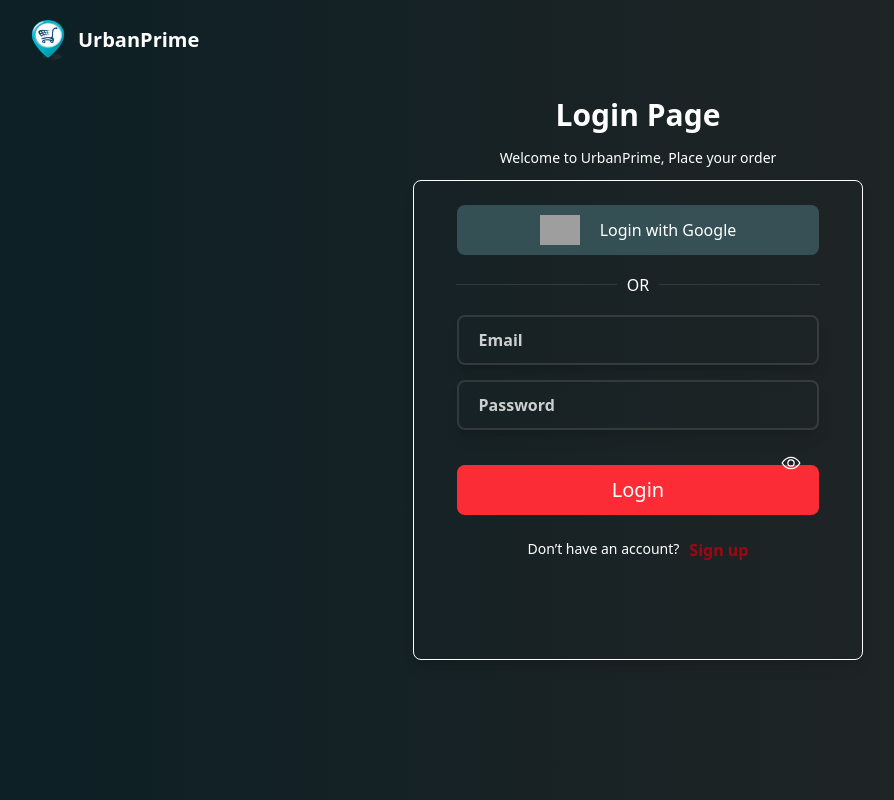
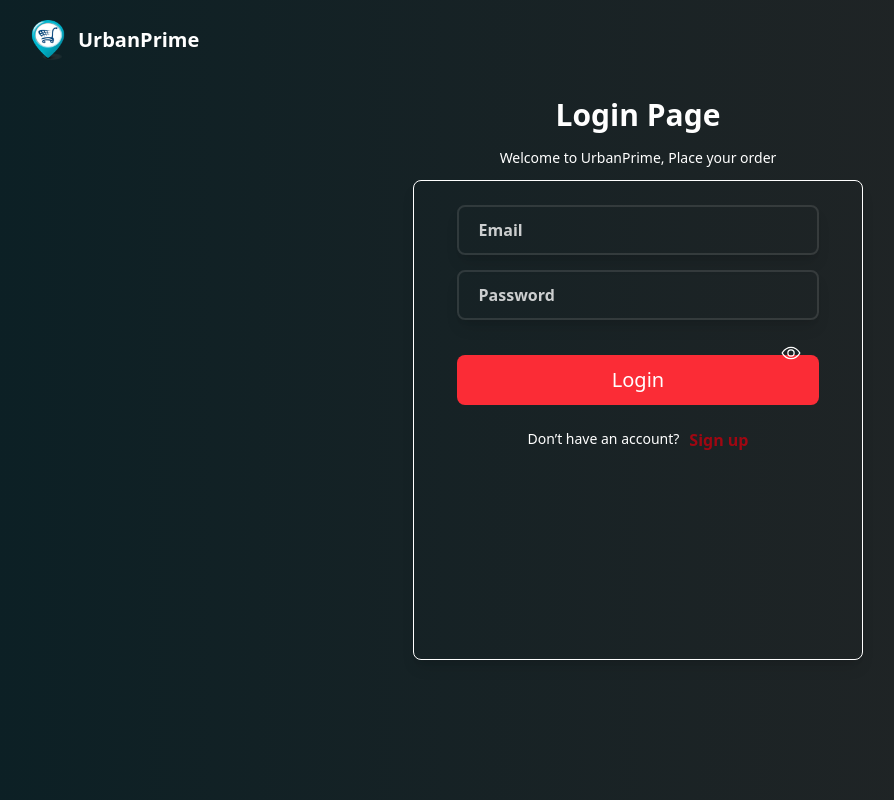
Before and after one commit to MohdNaasir/UrbanPrime, a React (Vite) app in the folder Ecommerce-main/frontend/: page /login in a window 1280 px wide. Shown: the whole page, without its empty margins (2-896 px from the left). Built offline with nearby package versions, Linux system fonts and the light colour scheme; no server answers; grey boxes are pictures that could not be loaded.

Commit message:
Update Login.jsx

```diff
--- a/Ecommerce-main/frontend/src/pages/Login.jsx
+++ b/Ecommerce-main/frontend/src/pages/Login.jsx
@@ -3,8 +3,8 @@ import { useNavigate } from "react-router-dom";
 import { IoEyeOffOutline, IoEyeOutline } from "react-icons/io5";
 import Logo from "../assets/vcart logo.png";
 import axios from "axios";
-import { signInWithPopup } from "firebase/auth";
-import { auth, provider } from "../utils/firebase";
+// import { signInWithPopup } from "firebase/auth";
+// import { auth, provider } from "../utils/firebase";
 import { AuthDataContext } from "../context/AuthContext";
 import { UserDataContext } from "../context/UserContext";
 
@@ -89,7 +89,7 @@ const Login = () => {
           className="w-[90%] h-[90%] flex flex-col items-center justify-start gap-[20px]"
         >
           {/* Google Login */}
-          <div
+          {/* <div
             onClick={googleLogin}
             className="w-[90%] h-[50px] rounded-lg flex items-center justify-center gap-5 py-6 cursor-pointer bg-[#42656cae] hover:bg-[#42656c] transition-all"
           >
@@ -103,14 +103,14 @@ const Login = () => {
             ) : (
               "Login with Google"
             )}
-          </div>
+          </div> */}
 
           {/* Divider */}
-          <div className="w-[100%] h-[20px] flex items-center justify-center gap-[10px]">
+          {/* <div className="w-[100%] h-[20px] flex items-center justify-center gap-[10px]">
             <div className="w-[40%] h-[1px] bg-[#96969635]"></div>
             OR
             <div className="w-[40%] h-[1px] bg-[#96969635]"></div>
-          </div>
+          </div> */}
 
           {/* Inputs */}
           <div className="w-[90%] flex flex-col items-center justify-center gap-[15px] relative">
```
